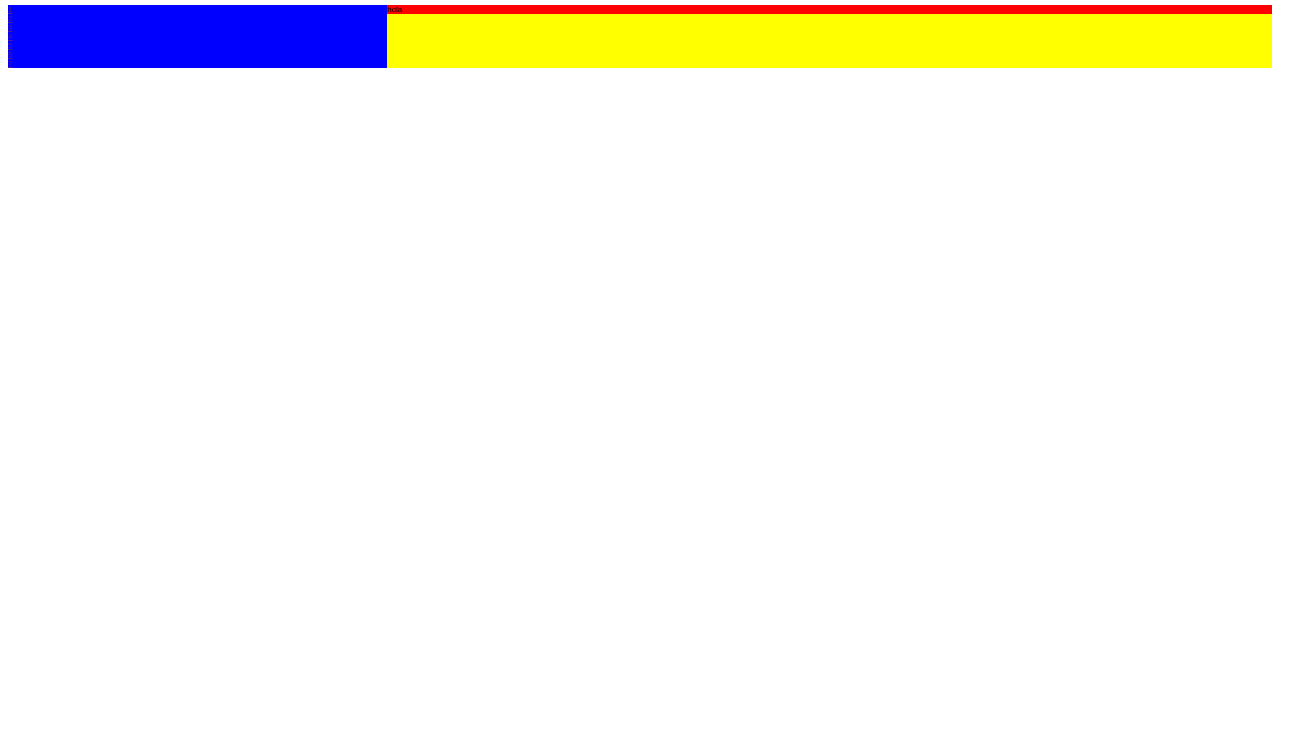
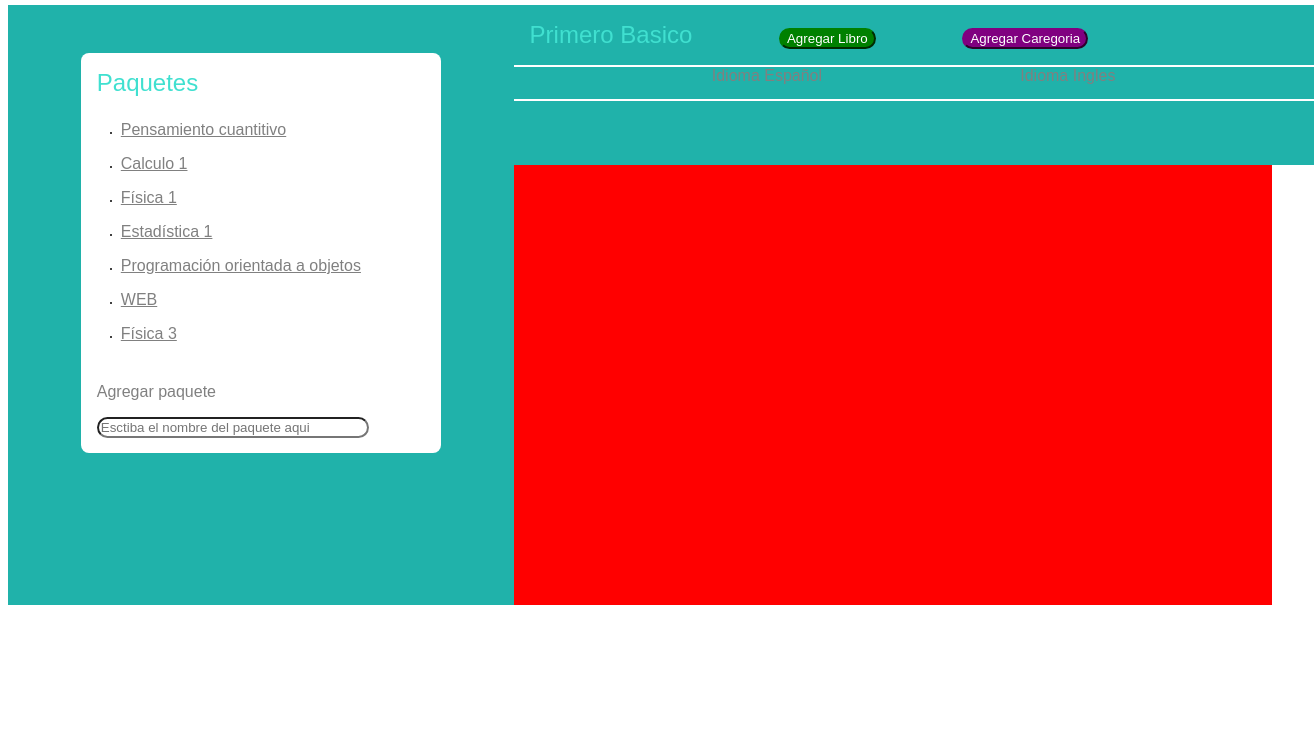
Before and after one commit to michelebenvenuto/Tarea1-WEB, a plain HTML site: page index.html in a window 1280 px wide. Shown: the part 67-800 px from the top of the page, 1314 px wide, since content can reach past the window. Drawn offline with Linux system fonts and the light colour scheme.

Commit message:
Left side done and right side started
Left side of the web page done starting the right side

```diff
--- a/index.html
+++ b/index.html
@@ -20,18 +20,40 @@
     </header>
     <section>
         <div class="section__leftside">
-            <div class="packages">
-                <a href="">1</a>
-                <a href="">2</a>
-                <a href="">3</a>
-                <a href="">4</a>
-                <a href="">5</a>
-                <a href="">6</a>
-                <a href="">7</a>
+            <div class="packs">
+                <div class="title">Paquetes</div>
+                <ul>
+
+                    <li><a href="" class="descriptions">Pensamiento cuantitivo</a></li>
+                    <li><a href="" class="descriptions">Calculo 1</a></li>
+                    <li><a href="" class="descriptions">Física 1</a></li>
+                    <li><a href="" class="descriptions">Estadística 1</a></li>
+                    <li><a href="" class="descriptions">Programación orientada a objetos</a></li>
+                    <li><a href="" class="descriptions">WEB</a></li>
+                    <li><a href="" class="descriptions">Física 3</a></li>
+                </ul>
+                <p class="descriptions">Agregar paquete</p>
+                <input type="text" placeholder="Esctiba el nombre del paquete aqui">
             </div>
         </div>
         <div class="section__rightside">
-            hola
+            <div class="rightside__title">
+                <div class="title">
+                    Primero Basico
+                    <button class="green">
+                        Agregar Libro
+                    </button>
+                    <button class="purple">
+                        Agregar Caregoria
+                    </button>
+                </div>
+                <div class="lan">
+                    <div>Idioma Español</div>
+                    <div>Idioma Ingles</div>
+                </div>
+            </div>
+
+
         </div>
     </section>
 </body>
--- a/styles.css
+++ b/styles.css
@@ -11,11 +11,13 @@ header{
     display: flex;
     width: 50%;
     position: relative;
+    align-items: baseline;
 }
 .header__rightside{
     display: flex;
     width: 50%;
     position: relative;
+    align-items: baseline;
 }
 .title{
     color: turquoise;
@@ -24,7 +26,6 @@ header{
 }
 .descriptions{
     color: grey;
-    padding: 3rem;
     font-size: 2rem;
 }
 .password{
@@ -42,27 +43,82 @@ header{
     padding: 2rem;
 }
 section{
-    height: 100%;
+    height: 75rem;
     display: flex;
-    background: yellow;
     position: relative;
 }
 .section__leftside{
-    width: 30%;
+    width: 40%;
     height: 100%;
     display: flex;
-    background-color: blue;
+    background-color:lightseagreen;
     position: relative;
+    justify-content: center;
 }
 .section__rightside{
-    width: 70%;
+    width: 60%;
     height: 100%;
     background: red;
     display: flex;
     flex-direction: column;
     position: relative;
 }
-.packages{
+.packs{
+    width: 45rem;
+    margin-top: 6rem;
+    height: 50rem;
+    background: white;
     display: flex;
     flex-direction: column;
+    border-radius: 1em;
+    align-items:flex-start;
+
 }
+a:hover{
+    color: blue
+}
+li{
+    margin-bottom: 2rem;
+}
+input{
+    border-radius: 2rem;
+    margin-left: 2rem;
+    width: 33rem;
+}
+p{
+    margin: 2rem;
+}
+.rightside__title{
+    background:lightseagreen;
+    width: 100rem;
+    height: 20rem;
+    display: flex;
+    flex-direction: column;
+    justify-content: baseline;
+}
+button{
+    margin-left: 10rem;
+    border-radius: 2rem;
+}
+.green{
+    background: green;
+    border-color: green;
+    color: white;
+}
+.purple{
+    background: purple;
+    border-color: purple;
+    color: white;
+}
+.lan{
+    color: grey;
+    font-size: 2rem;
+    height: 4rem;
+    border-top: 0.25rem solid;
+    border-bottom: 0.25rem solid;
+    border-bottom-color:white ;
+    border-top-color: white;
+    text-align: start;
+    display: flex;
+    justify-content: space-evenly;
+}
```
